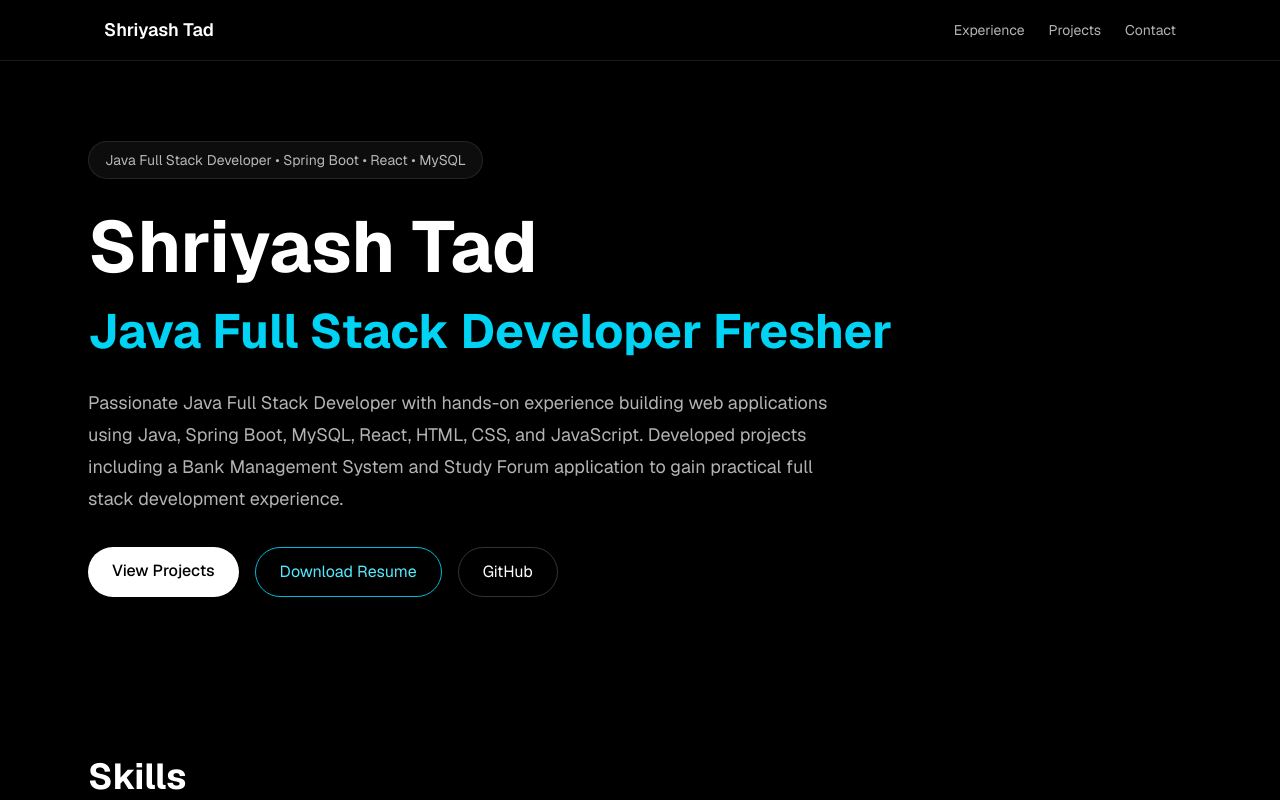
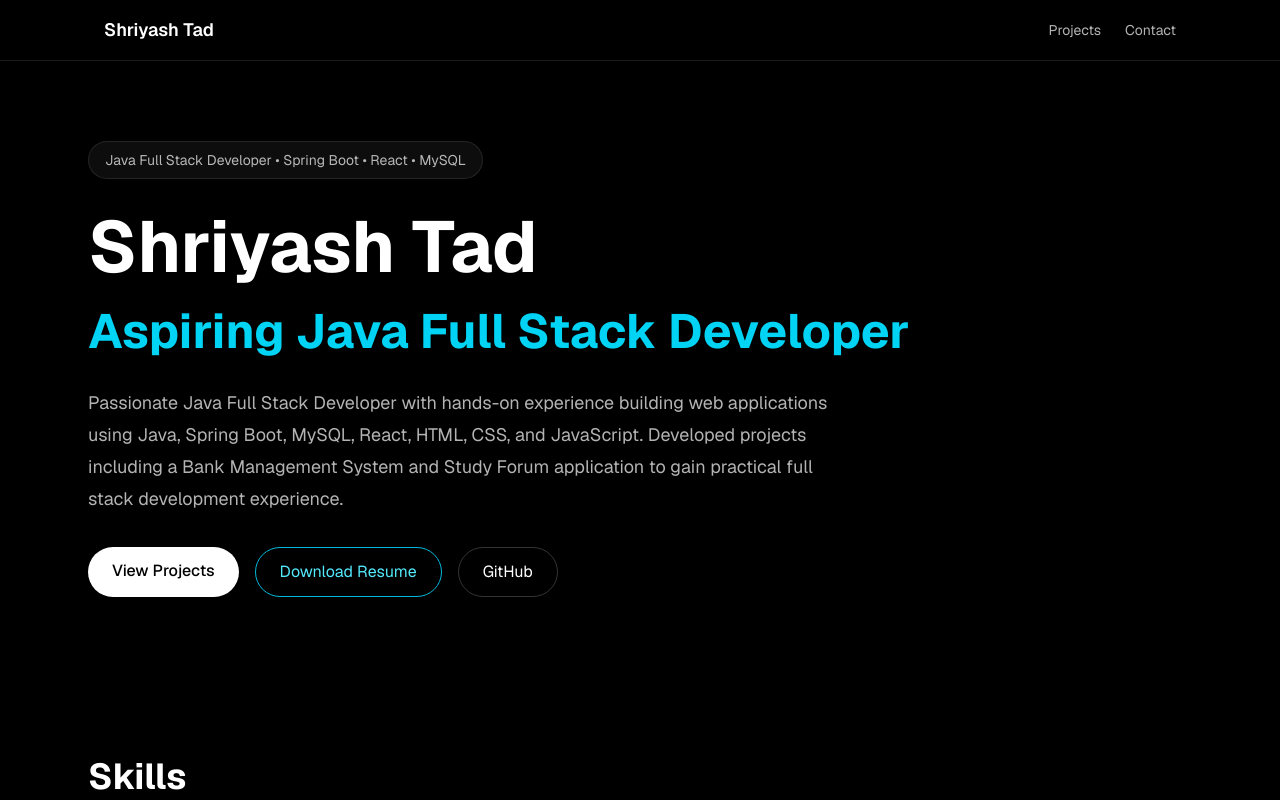
Before and after one commit to Shriyash715/New-Repo, a Next.js app: page / in a window 1280 px wide. Shown: the top 800 px of the page. Built offline with nearby package versions, Linux system fonts and the light colour scheme.

Commit message:
Fixed navbar projects link

```diff
--- a/app/page.tsx
+++ b/app/page.tsx
@@ -30,7 +30,7 @@ export default function Home() {
         </h1>
 
         <h2 className="mt-6 text-3xl font-bold text-cyan-400 md:text-5xl">
-          Java Full Stack Developer Fresher
+        Aspiring Java Full Stack Developer
         </h2>
 
         <p className="mt-8 max-w-3xl text-lg leading-8 text-white/70">
--- a/components/Navbar.tsx
+++ b/components/Navbar.tsx
@@ -7,9 +7,6 @@ export default function Navbar() {
         </div>
 
         <nav className="flex gap-6 text-sm text-white/70">
-          <a href="#experience" className="hover:text-white">
-            Experience
-          </a>
           <a href="#projects" className="hover:text-white">
             Projects
           </a>
```
